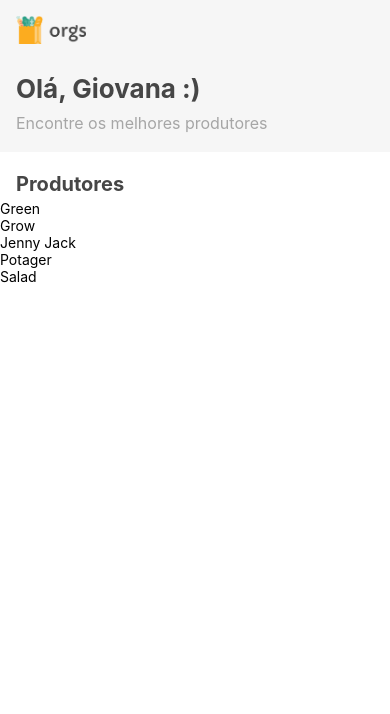
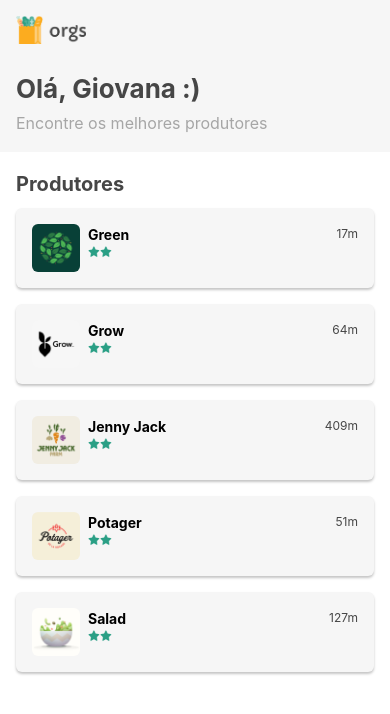
Before and after one commit to giovanafg/Alura-React-Native-Criando-Hooks, a React Native app: screen / in a window 390 px wide. Shown: the top 714 px of the page. Built offline with nearby package versions, Linux system fonts and the light colour scheme.

Commit message:
inclui arquivo -estrelas-

```diff
--- /dev/null
+++ b/src/componentes/Estrelas.js
@@ -0,0 +1,29 @@
+import React from "react";
+import { View, Image, StyleSheet} from 'react-native';
+
+import estrela from '../../assets/estrela.png';
+import estrelaCinza from  '../../assets/estrelaCinza.png'
+
+export default function Estrelas({
+    quantidade: quantidadeAntiga,
+    editavel = false,
+    grande = false,
+}) {
+    const estilos = estilosFuncao(grande);
+    return <View style={estilos.estrelas}>
+        <Image style={estilos.estrela} source={estrela} />
+        <Image style={estilos.estrela} source={estrela} />
+    </View>
+}
+
+/**ESTILOS */
+const estilosFuncao = (grande) => StyleSheet.create({
+    estrelas: {
+        flexDirection: "row",
+        marginRight: 2,
+    },
+    estrela: {
+        width: grande ? 36 : 12,
+        height: grande ? 36 : 12
+    }
+})
--- /dev/null
+++ b/src/telas/Home/componentes/Produtor.js
@@ -0,0 +1,64 @@
+import React from "react";
+import { View, Text, Image, StyleSheet } from 'react-native';
+
+import Estrelas from "../../../componentes/Estrelas";
+
+
+export default function Produtor({nome, imagem, distancia, estrelas}) {
+    return <View style={estilos.cartao}>
+        <Image style={estilos.imagem} source={imagem} accessibilityLabel={nome} />
+        <View style={estilos.informacoes}>
+            <View>
+                <Text style={estilos.nome}>{nome}</Text>
+                <Estrelas quantidade={estrelas}/>
+            </View>
+            <Text style={estilos.distancia}>{distancia}</Text>
+        </View>
+    </View>
+}
+
+/**ESTILOS */
+const estilos = StyleSheet.create({
+    cartao:{
+        backgroundColor: "#F6F6F6",
+        marginVertical: 8,
+        marginHorizontal: 16,
+        borderRadius: 6,
+        flexDirection: "row",
+        //Android
+        elevation: 4,
+        //iOS
+        shadowColor: '#000',
+        shadowOffset: {
+            width: 0,
+            height: 2,
+        },
+        shadowOpacity: 0.23,
+        shadowRadius: 2.62,
+    },
+    imagem: {
+        width: 48,
+        height: 48,
+        borderRadius: 6,
+        marginVertical: 16,
+        marginLeft: 16,
+    },
+    informacoes: {
+        flex: 1,
+        flexDirection: "row",
+        justifyContent: "space-between",
+        marginLeft: 8,
+        marginVertical: 16,
+        marginRight: 16,
+    },
+    nome: {
+        fontSize: 14,
+        lineHeight: 22,
+        fontWeight: "bold",
+    },
+    distancia: {
+        fontSize: 12,
+        color: '#464646',
+        lineHeight: 20
+    }
+})
--- a/src/telas/Home/componentes/Produtores.js
+++ b/src/telas/Home/componentes/Produtores.js
@@ -2,6 +2,7 @@
 import { FlatList, Text, StyleSheet } from 'react-native';
 
 import { carregaProdutores } from '../../../servicos/carregaDados';
+import Produtor from './Produtor';
 
 
 export default function Produtores({topo: Topo}){
@@ -27,7 +28,7 @@
          /**DATA - LISTA */
          data={lista}
          /**PARA RENDERIZAR O QUE ESTÁ DENTRO DA LISTA */
-         renderItem={({item: {nome}}) => <Text>{nome}</Text>}
+         renderItem={({item }) => <Produtor {...item} />}
          /**DECLARA QUAL A KEY DA LISTA */
          keyExtractor={({nome}) => nome}
          /**HEADER ONDE IRÁ COMPOR O TITULO DA LISTA */
```
